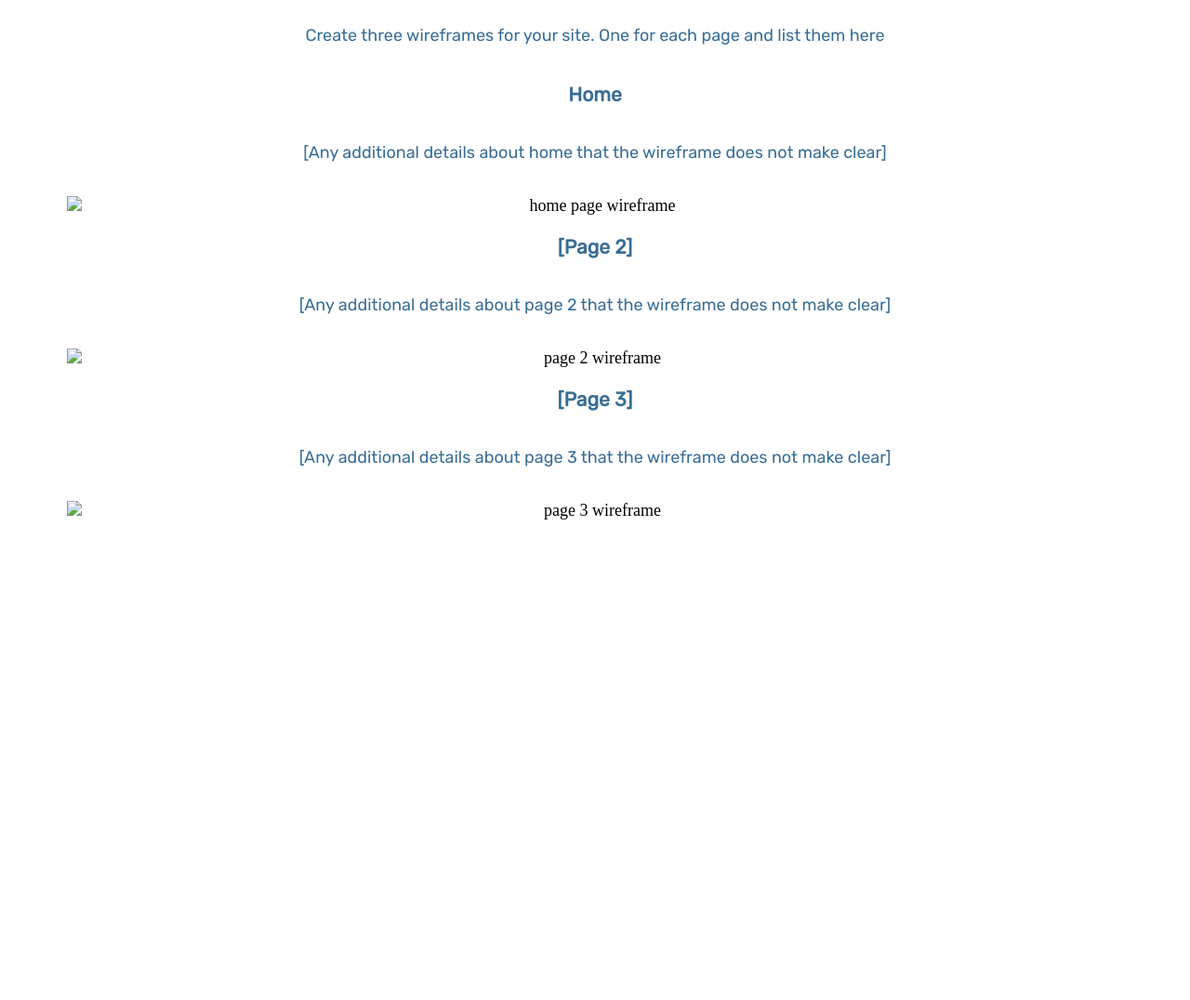
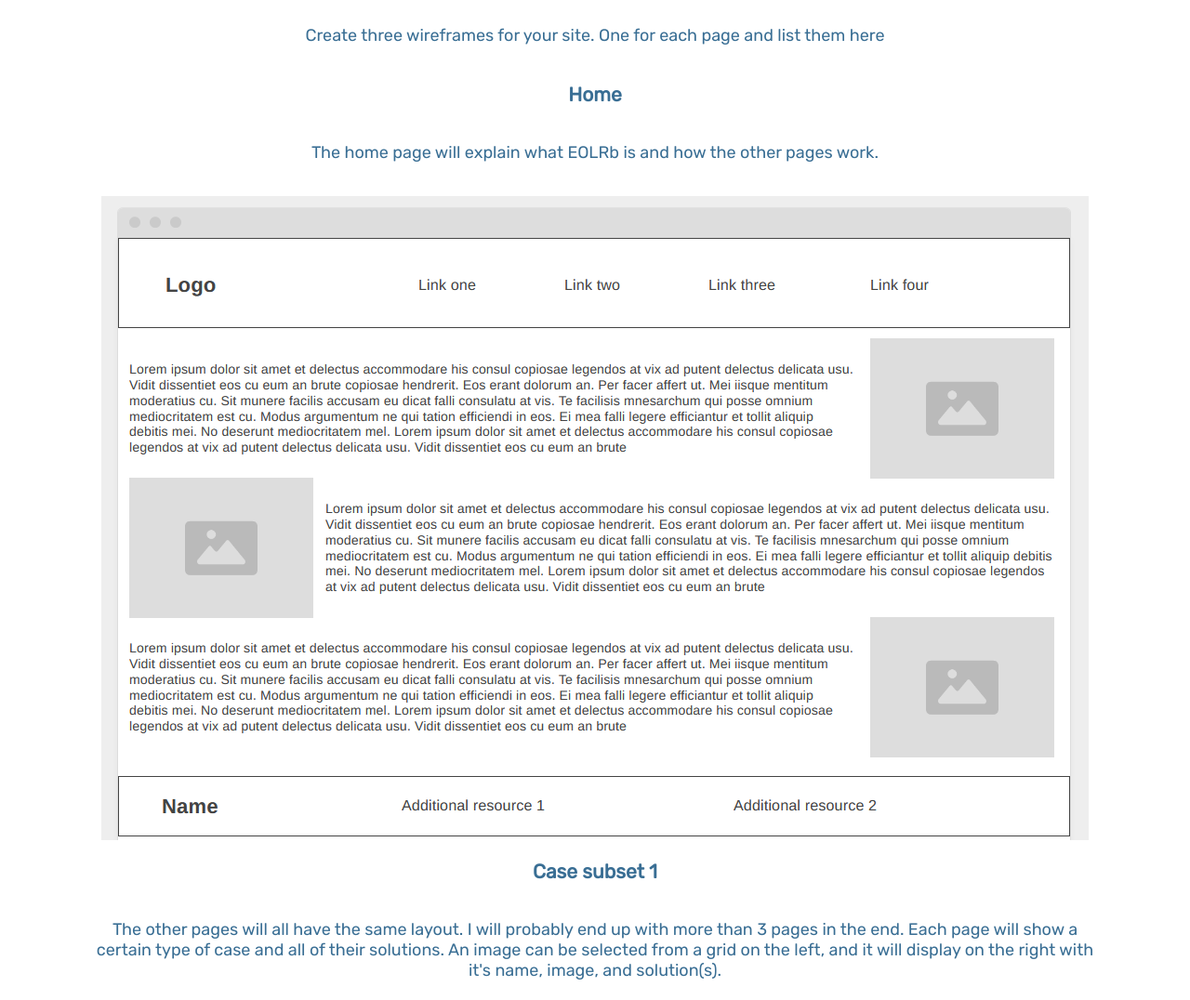
Before and after one commit to logansmith9454/wdd130, a plain HTML site: page eolrb/site-plan-eolrb.html in a window 1280 px wide. Shown: the part 8080-9156 px from the top of the page at 93% size. Before the commit the page ends 8712 px from the top, so only its background shows below. Drawn offline with Linux system fonts and the light colour scheme.

Commit message:
Added the personal page wireframes

```diff
--- a/eolrb/site-plan-eolrb.html
+++ b/eolrb/site-plan-eolrb.html
@@ -188,21 +188,21 @@
 
       <h3>Home</h3>
       <p>
-        [Any additional details about home that the wireframe does not make clear]
+        The home page will explain what EOLRb is and how the other pages work.
       </p>
-      <img src="#" alt="home page wireframe">
+      <img src="images/wireframes/eolrb-wireframe-1.png" alt="home page wireframe">
 
-      <h3>[Page 2]</h3>
+      <h3>Case subset 1</h3>
       <p>
-        [Any additional details about page 2 that the wireframe does not make clear]
+        The other pages will all have the same layout. I will probably end up with more than 3 pages in the end. Each page will show a certain type of case and all of their solutions. An image can be selected from a grid on the left, and it will display on the right with it's name, image, and solution(s).
       </p>
-      <img src="#" alt="page 2 wireframe">
+      <img src="images/wireframes/eolrb-wireframe-2.png" alt="page 2 wireframe">
 
-      <h3>[Page 3]</h3>
+      <h3>Case subset 2</h3>
       <p>
-        [Any additional details about page 3 that the wireframe does not make clear]
+        Subsequent pages will work the same as page 2, but with a different type of cases. This makes it much easier to find a specific case quickly.
       </p>
-      <img src="#" alt="page 3 wireframe">
+      <img src="images/wireframes/eolrb-wireframe-2.png" alt="page 3 wireframe">
     </main>
   </body>
 
```
Also changed, not shown: eolrb/images/wireframes/eolrb-wireframe-1.png (added), eolrb/images/wireframes/eolrb-wireframe-2.png (added).
